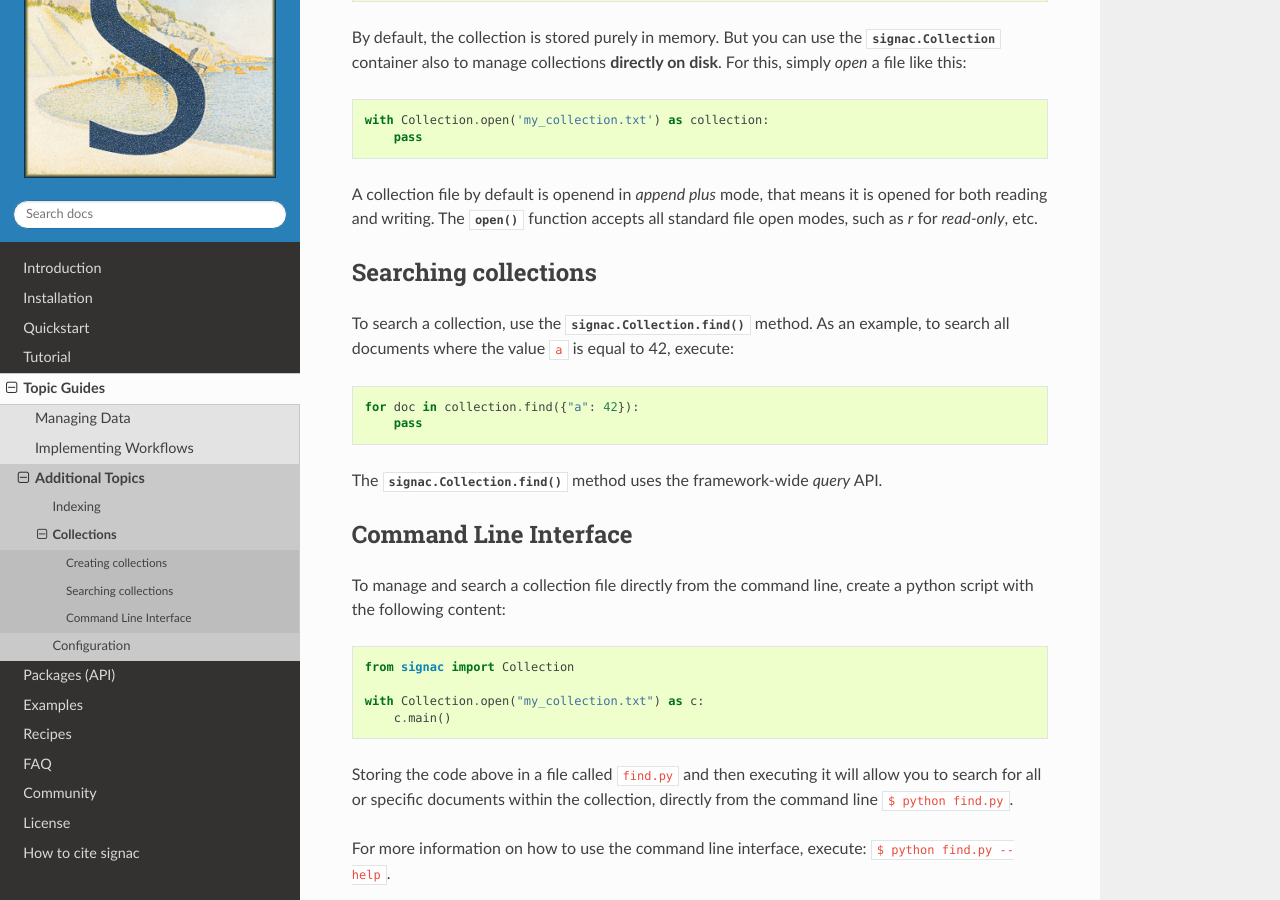
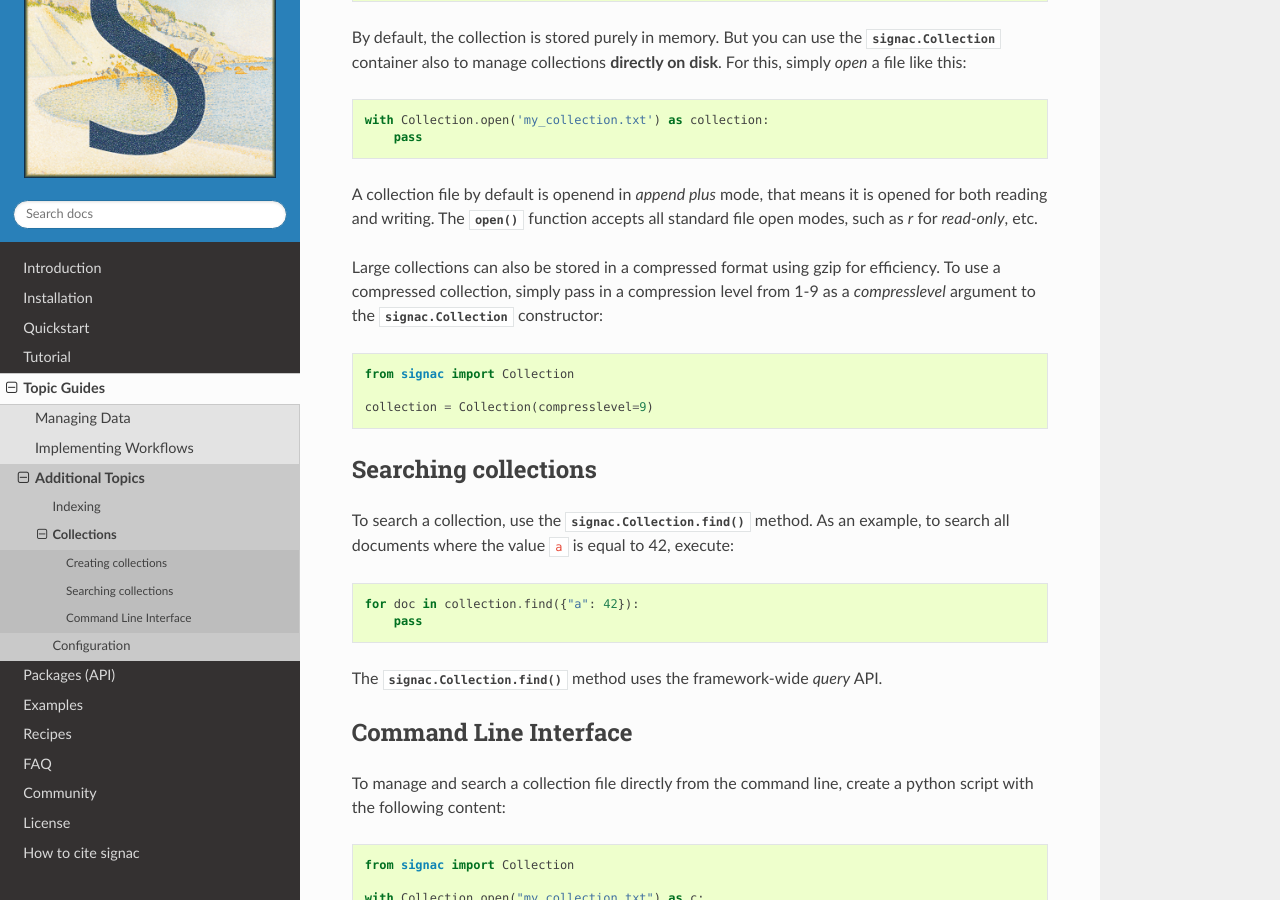
Before and after one commit to glotzerlab/signac-docs, a Sphinx documentation site: the page built from docs/source/collections.rst, in a window 1280 px wide and 900 px high, scrolled down 649 px. Built offline with Sphinx 7.4.7 and the Read the Docs theme 2.0.0, drawn with Linux system fonts in a browser that asks for light colours.

Commit message:
Add note on compression

```diff
--- a/docs/source/collections.rst
+++ b/docs/source/collections.rst
@@ -41,6 +41,15 @@ For this, simply *open* a file like this:
 A collection file by default is openend in *append plus* mode, that means it is opened for both reading and writing.
 The :py:func:`~signac.Collection.open` function accepts all standard file open modes, such as `r` for *read-only*, etc.
 
+Large collections can also be stored in a compressed format using gzip for efficiency.
+To use a compressed collection, simply pass in a compression level from 1-9 as a `compresslevel` argument to the :py:class:`signac.Collection` constructor:
+
+.. code-block:: python
+
+    from signac import Collection
+
+    collection = Collection(compresslevel=9)
+
 
 Searching collections
 =====================
```
